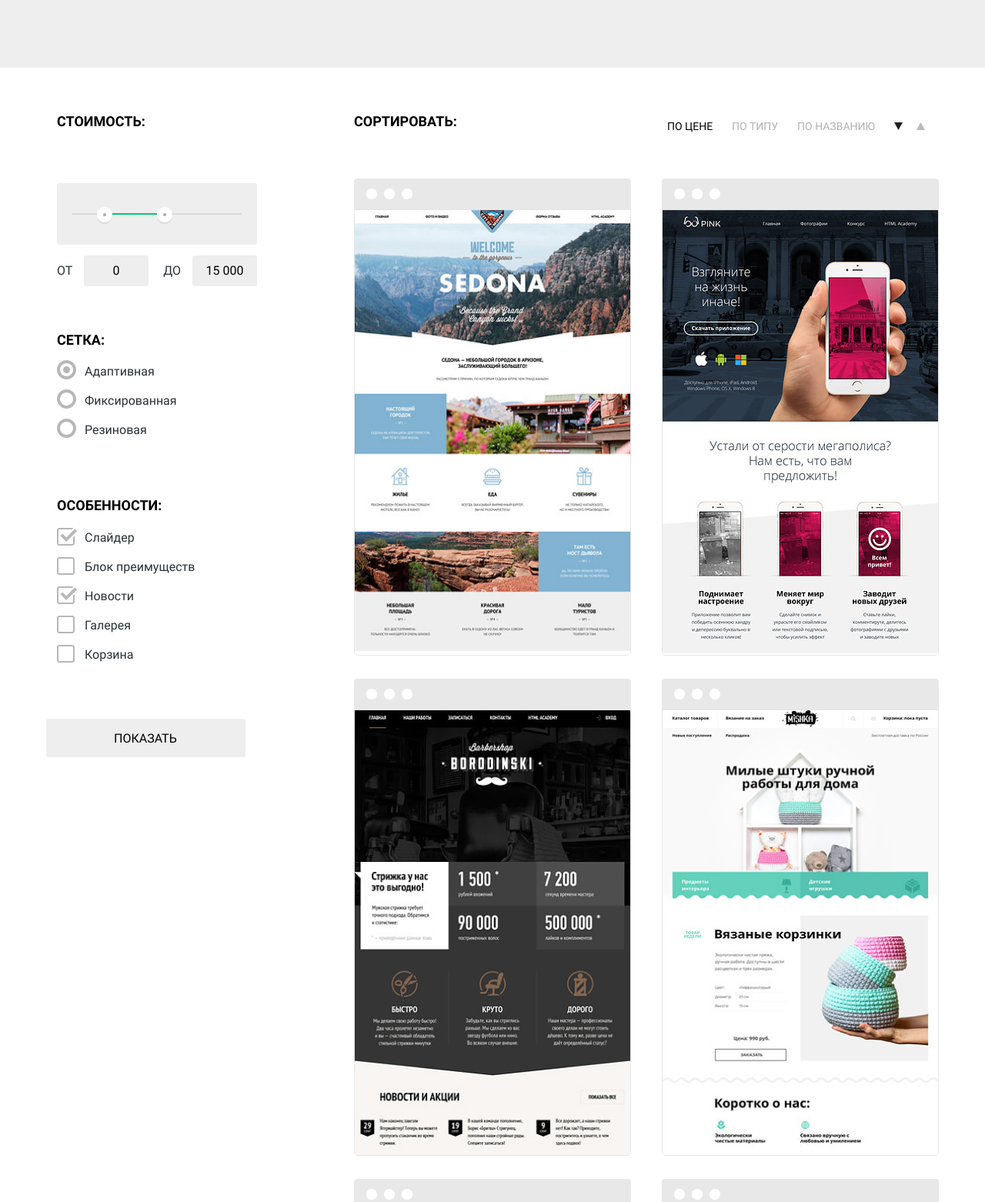
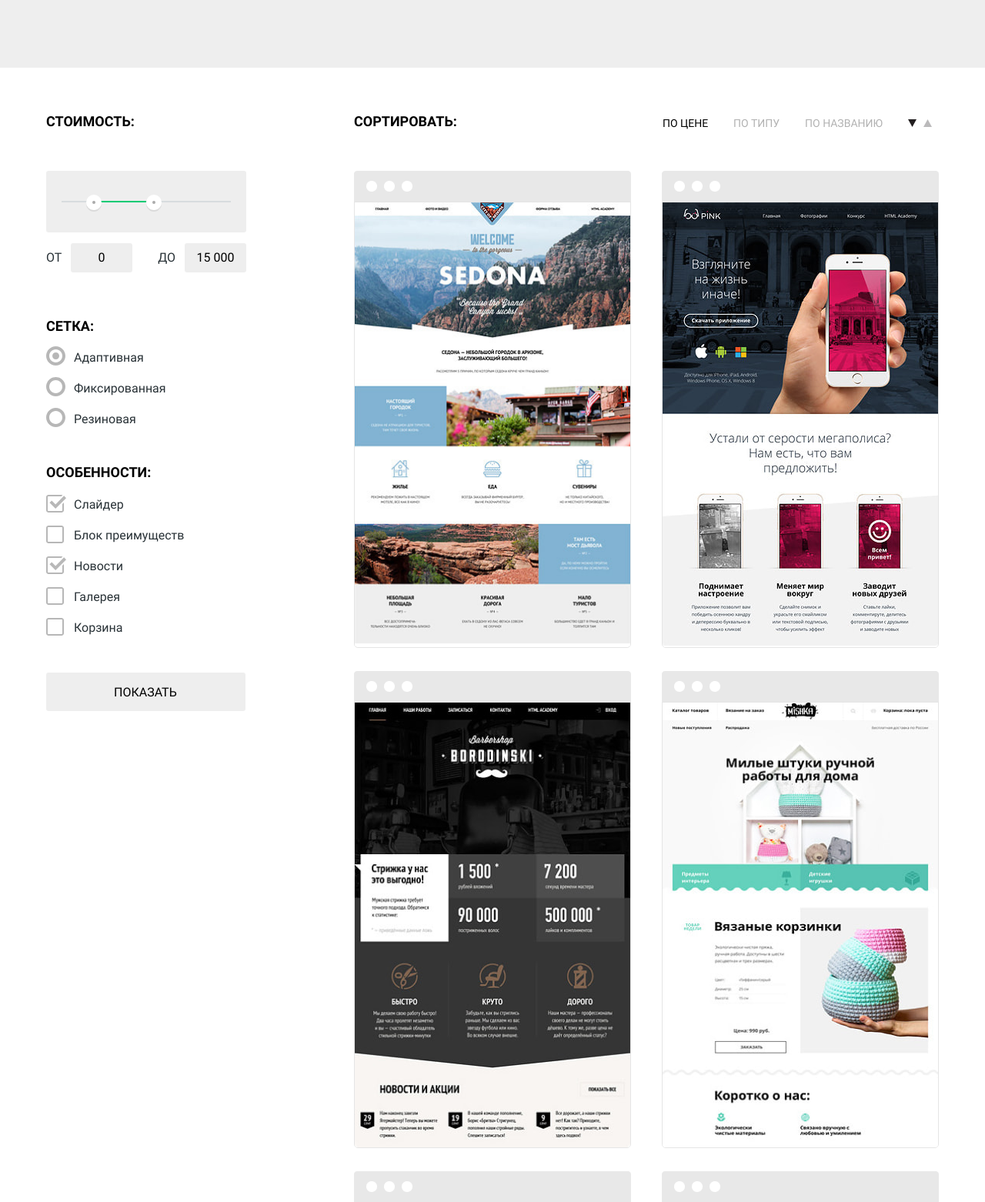
Before and after one commit to dmitry-ios/1483875-nerds-28, a plain HTML site: page catalog.html in a window 1280 px wide. Shown: the part 267-1829 px from the top of the page at 77% size. Drawn offline with Linux system fonts and the light colour scheme.

Commit message:
Поправил отступы на основе RerfectPixel

```diff
--- a/catalog.html
+++ b/catalog.html
@@ -71,7 +71,7 @@
             </ul>
           </fieldset>
 
-          <fieldset>
+          <fieldset class="grid-fieldset">
             <legend><h3 class="filter-heading">Сетка:</h3></legend>
             <ul>
               <li class="filter-option">
@@ -88,7 +88,7 @@
               </li>
             </ul>
           </fieldset>
-          <fieldset>
+          <fieldset class="advantage-fieldset">
             <legend><h3 class="filter-heading">Особенности:</h3></legend>
             <ul>
               <li class="filter-option">
--- a/css/style.css
+++ b/css/style.css
@@ -216,14 +216,14 @@ input[type="radio"].visually-hidden {
     color: var(--basic-black);
 }
 
-.site-navigation-current::after {
+.site-navigation-current a::after {
     content: "";
     position: absolute;
     left: 0;
     right: 0;
     bottom: -13px;
     height: 2px;
-    width: calc(100% - 35px);
+    width: calc(100% - 45px);
     background-color: var(--special-red);
 }
 
@@ -505,7 +505,7 @@ input[type="radio"].visually-hidden {
     font-weight: normal;
     font-style: normal;
     line-height: 22px;
-    margin-top: 20px;
+    margin-top: 10px;
 }
 
 .social-info-wrapper {
@@ -525,6 +525,7 @@ input[type="radio"].visually-hidden {
     text-align: center;
     padding-top: 78px;
     padding-bottom: 108px;
+    padding-right: 17px;
     margin: 0;
 }
 
@@ -595,10 +596,20 @@ button.button:active {
 .filter-form fieldset {
     border: 0;
     margin-bottom: 45px;
+    padding-left: 0px;
+    margin-left: 0px;
+}
+
+.filter-form .grid-fieldset {
+    margin-bottom: 14px;
+}
+
+.filter-form .advantage-fieldset {
+    margin-bottom: 18px;
 }
 
 .filter-option {
-    margin-bottom: 19px;
+    margin-bottom: 21px;
     padding-left: 25px;
 }
 
@@ -836,8 +847,8 @@ button.button:active {
 
 /* Footer */
 
-.main-footer {
-    margin-top: 72px;
+.index-main {
+    margin-bottom: 72px;
 }
 
 .map-section {
@@ -896,7 +907,7 @@ button.button:active {
 }
 
 .contacts p.phone {
-    margin-bottom: 37px;
+    margin-bottom: 40px;
 }
 
 p.phone a {
@@ -921,8 +932,8 @@ p.phone a {
     line-height: 18px;
     color: var(--basic-black);
     margin-left: 395px;
-    margin-top: 55px;
-    margin-bottom: 0;
+    margin-top: 20px;
+    margin-bottom: 54px;
 }
 
 .pagination li {
@@ -930,6 +941,7 @@ p.phone a {
     padding-bottom: 15px;
     box-sizing: border-box;
     margin: 5px;
+    margin-right: 8px;
 }
 
 .no-next-or-previous {
@@ -1004,8 +1016,9 @@ p.phone a {
 .list-sorting a {
     display: block;
     margin: 0;
-    margin-right: 25px;
+    margin-right: 33px;
     padding: 0;
+    padding-bottom: 8px;
     font-style: normal;
     font-weight: normal;
     font-size: 14px;
@@ -1019,7 +1032,7 @@ p.phone a {
     position: relative;
     width: 11px;
     height: 10px;
-    margin-right: 18px;
+    margin-right: 9px;
 }
 
 .sort-icon::before {
@@ -1062,7 +1075,7 @@ p.phone a {
     border-radius: 3px;
     width: 220px;
     height: 41px;
-    margin-top: 48px;
+    margin-top: 32px;
     margin-bottom: 14px;
     padding-top: 39px;
     padding-right: 20px;
@@ -1120,9 +1133,9 @@ p.phone a {
 
 .cost-range-list input[type="text"] {
     text-align: center;
-    margin-left: 11px;
-    width: 80px;
-    height: 38px;
+    margin-left: 8px;
+    width: 76px;
+    height: 36px;
     border: 0;
     background-color: var(--basic-light-grey);
     border-radius: 3px;
@@ -1301,7 +1314,7 @@ p.phone a {
 
     margin: 0;
     padding: 0;
-    padding-top: 48px;
+    padding-top: 38px;
     width: 760px;
 
     display: flex;
```
Also changed, not shown: index.html (+1 -1 lines).
